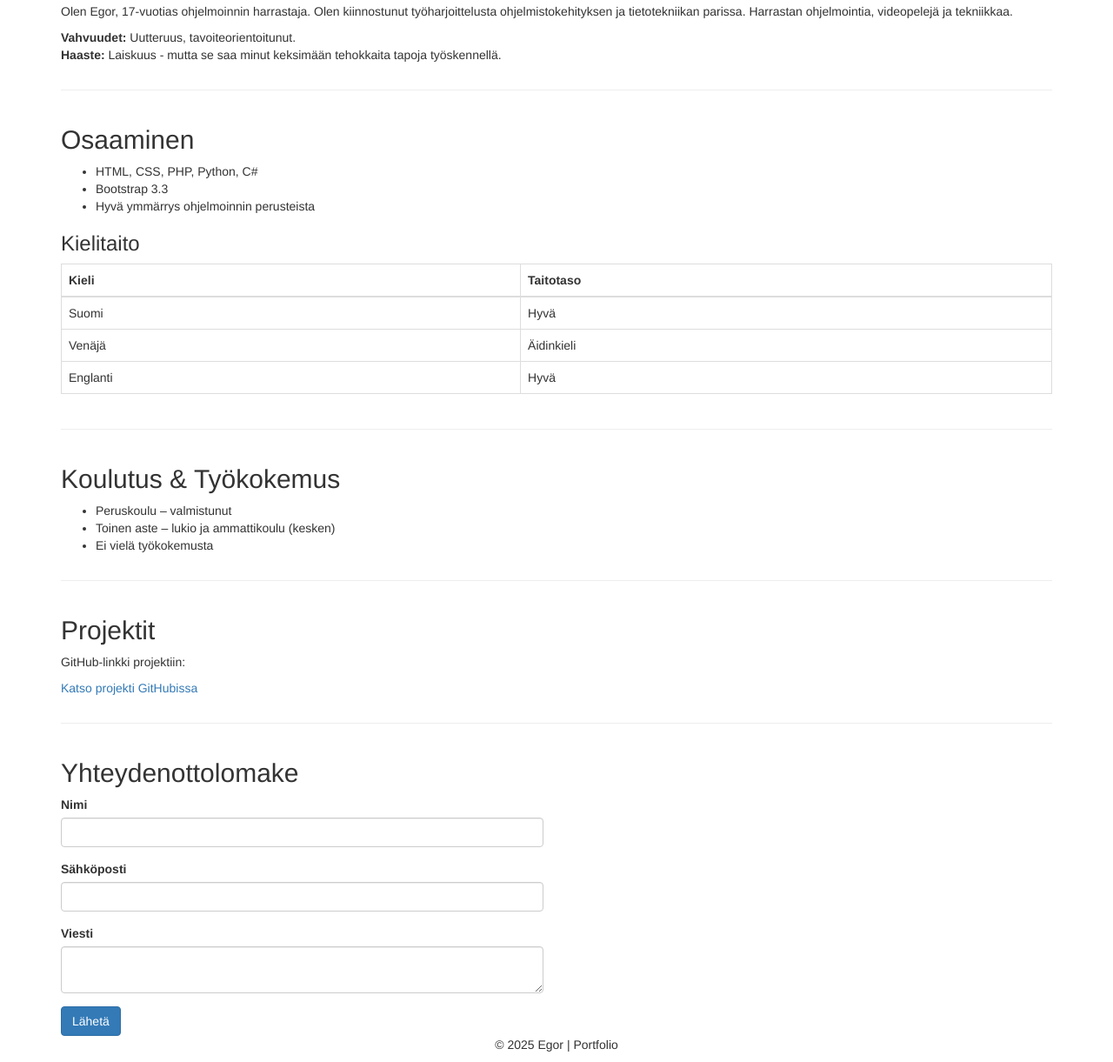
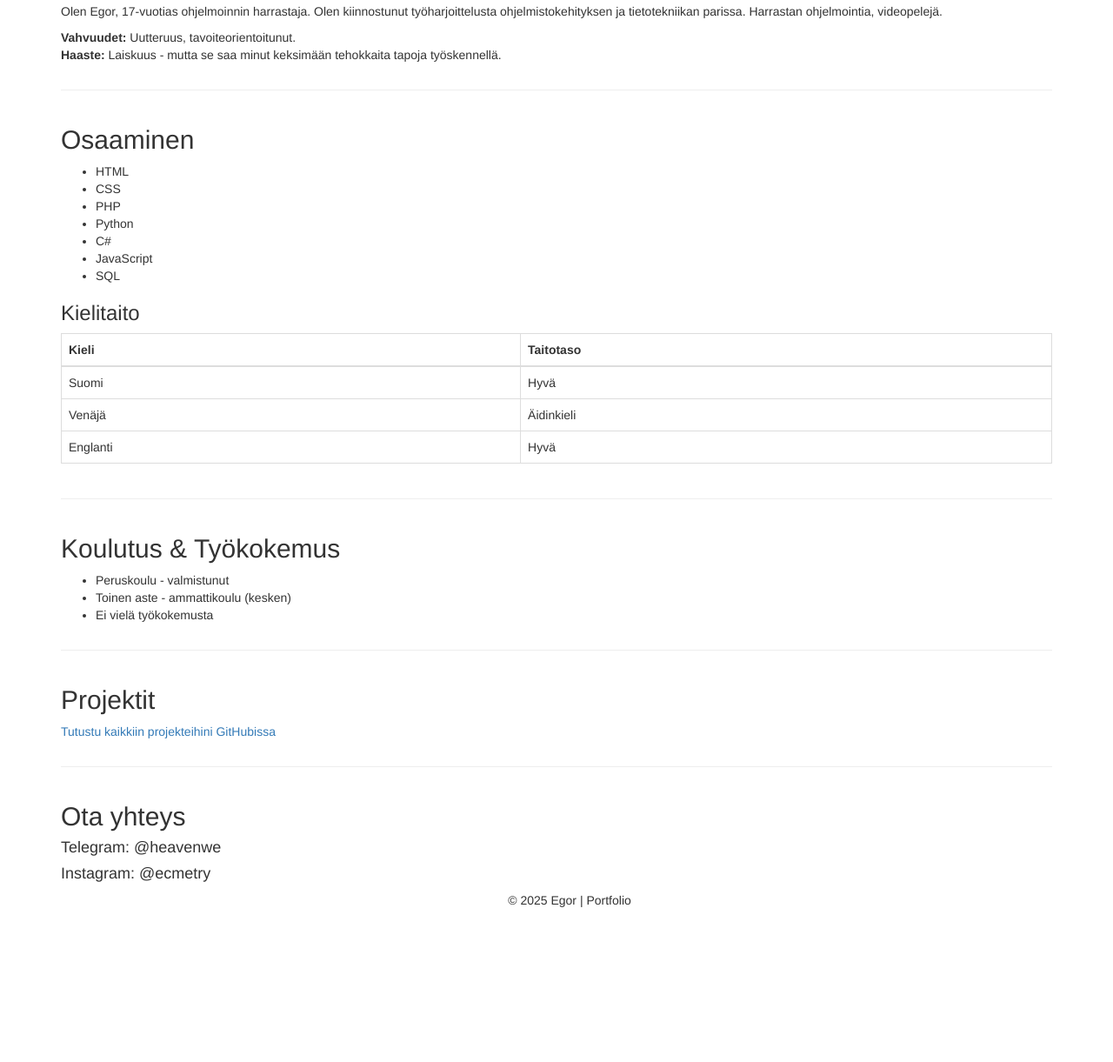
Before and after one commit to kendr3w/kendr3w.github.io, a plain HTML site: page index.html in a window 1280 px wide. Shown: the part 131-1352 px from the top of the page at 87% size. After the commit the page ends 1186 px from the top, so only its background shows below. Drawn offline with nearby package versions, Linux system fonts and the light colour scheme.

Commit message:
Up-to-date version
Up-to-date version

```diff
--- a/index.html
+++ b/index.html
@@ -3,7 +3,7 @@
 <head>
   <meta charset="UTF-8">
   <meta name="viewport" content="width=device-width, initial-scale=1">
-  <title>Egorin Portfolio</title>
+  <title>Portfolio</title>
 
   <!-- Bootstrap 3.3.7 CSS -->
   <link rel="stylesheet" href="https://maxcdn.bootstrapcdn.com/bootstrap/3.3.7/css/bootstrap.min.css">
@@ -14,7 +14,7 @@
   <nav class="navbar navbar-inverse navbar-static-top">
     <div class="container">
       <div class="navbar-header">
-        <a class="navbar-brand" href="#">Egorin Portfolio</a>
+        <a class="navbar-brand" href="#">Portfolio</a>
       </div>
       <div class="collapse navbar-collapse" id="navbar-collapse">
         <ul class="nav navbar-nav navbar-right">
@@ -32,7 +32,7 @@
     <div id="minusta" class="row">
       <div class="col-sm-12">
         <h2>Minusta</h2>
-        <p>Olen Egor, 17-vuotias ohjelmoinnin harrastaja. Olen kiinnostunut työharjoittelusta ohjelmistokehityksen ja tietotekniikan parissa. Harrastan ohjelmointia, videopelejä ja tekniikkaa.</p>
+        <p>Olen Egor, 17-vuotias ohjelmoinnin harrastaja. Olen kiinnostunut työharjoittelusta ohjelmistokehityksen ja tietotekniikan parissa. Harrastan ohjelmointia, videopelejä.</p>
         <p><strong>Vahvuudet:</strong> Uutteruus, tavoiteorientoitunut.<br>
         <strong>Haaste:</strong> Laiskuus - mutta se saa minut keksimään tehokkaita tapoja työskennellä.</p>
       </div>
@@ -44,9 +44,13 @@
       <div class="col-md-12">
         <h2>Osaaminen</h2>
         <ul>
-          <li>HTML, CSS, PHP, Python, C#</li>
-          <li>Bootstrap 3.3</li>
-          <li>Hyvä ymmärrys ohjelmoinnin perusteista</li>
+          <li>HTML</li>
+          <li>CSS</li>
+          <li>PHP</li>
+          <li>Python</li>
+          <li>C#</li>
+          <li>JavaScript</li>
+          <li>SQL</li>
         </ul>
         <h3>Kielitaito</h3>
         <table class="table table-bordered">
@@ -68,8 +72,8 @@
       <div class="col-md-12">
         <h2>Koulutus & Työkokemus</h2>
         <ul>
-          <li>Peruskoulu – valmistunut</li>
-          <li>Toinen aste – lukio ja ammattikoulu (kesken)</li>
+          <li>Peruskoulu - valmistunut</li>
+          <li>Toinen aste - ammattikoulu (kesken)</li>
           <li>Ei vielä työkokemusta</li>
         </ul>
       </div>
@@ -80,8 +84,7 @@
     <div id="projektit" class="row">
       <div class="col-md-12">
         <h2>Projektit</h2>
-        <p>GitHub-linkki projektiin:</p>
-        <p><a href="https://github.com/kendr3w/final_project_calc" target="_blank">Katso projekti GitHubissa</a></p>
+        <p><a href="https://github.com/kendr3w" target="_blank">Tutustu kaikkiin projekteihini GitHubissa</a></p>
       </div>
     </div>
 
@@ -89,23 +92,9 @@
 
     <div id="yhteys" class="row">
       <div class="col-md-6">
-        <h2>Yhteydenottolomake</h2>
-        <form>
-          <div class="form-group">
-            <label for="name">Nimi</label>
-            <input type="text" name="name" id="name" class="form-control" required>
-          </div>
-          <div class="form-group">
-            <label for="email">Sähköposti</label>
-            <input type="email" name="email" id="email" class="form-control" required>
-          </div>
-          <div class="form-group">
-            <label for="message">Viesti</label>
-            <textarea name="message" id="message" class="form-control" required></textarea>
-          </div>
-          <button type="submit" class="btn btn-primary">Lähetä</button>
-        </form>
-      </div>
+        <h2>Ota yhteys</h2>
+        <h4>Telegram: @heavenwe</h4>
+        <h4>Instagram: @ecmetry</h4>
     </div>
   </div>
 
```
